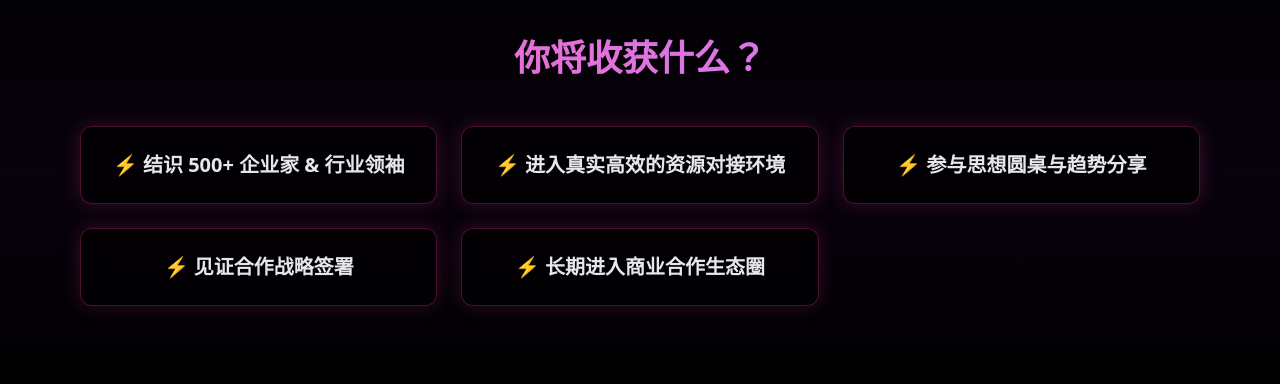
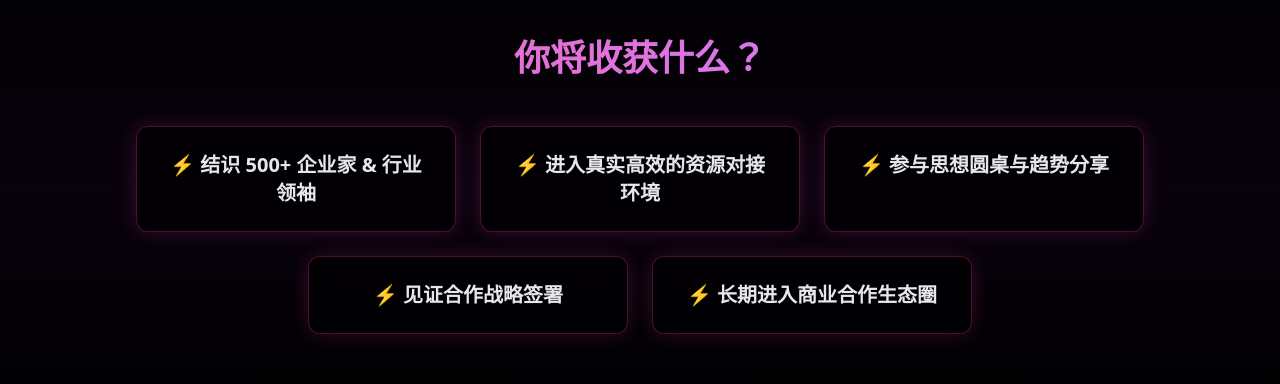
Before and after one commit to Chuntim0303/ccc-registration-form-2.0, a React (Vite) app: page / in a window 1280 px wide. Shown: the part 2040-2424 px from the top of the page. Built offline with nearby package versions, Linux system fonts and the light colour scheme.

Commit message:
update 10/10

```diff
--- a/src/ConfettiLandingPage.jsx
+++ b/src/ConfettiLandingPage.jsx
@@ -241,13 +241,13 @@ const ConfettiLandingPage = ({ onShowForm }) => {
         </div>
       </section>
 
-
 {/* Benefits Section */}
       <section className="py-12 md:py-20 px-4 relative z-10 bg-gradient-to-b from-transparent via-purple-900/10 to-transparent">
         <div className="max-w-6xl mx-auto">
           <h2 className="text-2xl md:text-3xl lg:text-4xl font-bold mb-8 md:mb-12 text-center bg-gradient-to-r from-pink-400 to-purple-400 bg-clip-text text-transparent">你将收获什么？</h2>
 
-          <div className="grid grid-cols-1 md:grid-cols-2 lg:grid-cols-3 gap-4 md:gap-6 px-4">
+          {/* REVISED: Use flexbox for centering and wrapping */}
+          <div className="flex flex-wrap justify-center gap-4 md:gap-6 px-4">
             {[
               "⚡ 结识 500+ 企业家 & 行业领袖",
               "⚡ 进入真实高效的资源对接环境",
@@ -255,7 +255,13 @@ const ConfettiLandingPage = ({ onShowForm }) => {
               "⚡ 见证合作战略签署",
               "⚡ 长期进入商业合作生态圈"
             ].map((benefit, idx) => (
-              <div key={idx} className="bg-black/60 backdrop-blur-md rounded-xl p-4 md:p-6 text-center border border-pink-500/30 shadow-[0_0_20px_rgba(236,72,153,0.2)]">
+              <div
+                key={idx}
+                // Set max width for the box so it doesn't span the full container
+                // On small screens, it takes full width (w-full), then max-w-sm on larger screens.
+                // This ensures it wraps nicely and is centered.
+                className="w-full sm:max-w-sm md:max-w-md lg:max-w-xs bg-black/60 backdrop-blur-md rounded-xl p-4 md:p-6 text-center border border-pink-500/30 shadow-[0_0_20px_rgba(236,72,153,0.2)]"
+              >
                 <h3 className="text-base md:text-xl font-semibold text-gray-200">{benefit}</h3>
               </div>
             ))}
@@ -490,7 +496,7 @@ const ConfettiLandingPage = ({ onShowForm }) => {
       <div className="lg:w-1/2 w-full">
         <div className="bg-black/40 backdrop-blur-sm rounded-xl overflow-hidden border border-purple-500/30 shadow-[0_0_20px_rgba(168,85,247,0.3)]">
           <iframe
-            src="https://www.google.com/maps/embed?pb=!1m18!1m12!1m3!1d3984.267962634945!2d101.69372227579812!3d3.021587653246945!2m3!1f0!2f0!3f0!3m2!1i1024!2i768!4f13.1!3m3!1m2!1s0x31cc4a6c65f33c2f%3A0x7c1c1a5b16c5d0b8!2sMines%202%2C%20Mines%20Wellness%20City%2C%2043300%20Seri%20Kembangan%2C%20Selangor!5e0!3m2!1sen!2smy!4v1698765432100!5m2!1sen!2smy"
+      src="https://www.google.com/maps/embed?pb=!1m18!1m12!1m3!1d3984.237868669636!2d101.7081257!3d3.0271893!2m3!1f0!2f0!3f0!3m2!1i1024!2i768!4f13.1!3m3!1m2!1s0x31cdcb5ee33ac55f%3A0x5d377ad570dbc5fd!2sConfetti%20KL!5e0!3m2!1sen!2smy!4v1698765432100!5m2!1sen!2smy"
       width="100%"
       height="400"
       style={{ border: 0, borderRadius: '12px' }}
```
Lines whose indentation alone changed are shown as unchanged.
